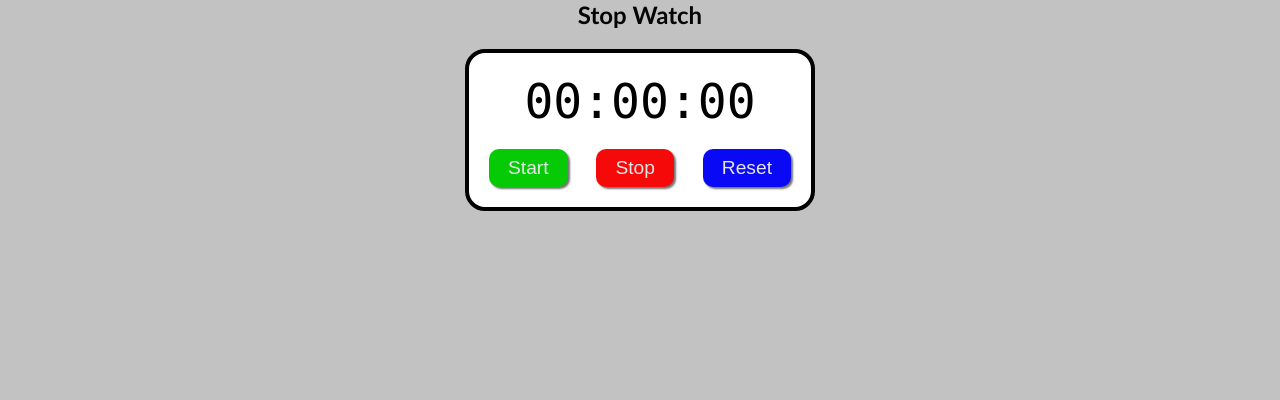
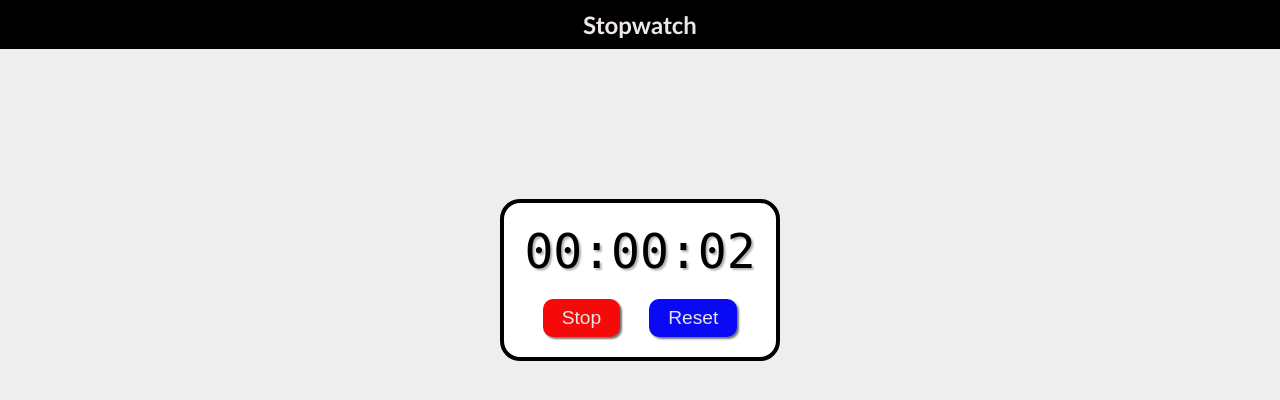
Before and after one commit to karthikn-7/StopWatch, a plain HTML site: page index.html in a window 1280 px wide. Both pictures are taken after a click on the button "Start". Drawn offline with Linux system fonts and the light colour scheme.

Commit message:
FILES MODIFICATION:Added UI and Added Functionalities

```diff
--- a/assets/app.js
+++ b/assets/app.js
@@ -0,0 +1,43 @@
+let tickClock = document.getElementById("tick-clock");
+let st = document.getElementById("start");
+let stp = document.getElementById("stop");
+let savedTime = {hour: 0, minute: 0, second: 0};
+
+function start() {
+    stp.style.display = "inline";
+    st.style.display = "none";
+    let { hour, minute, second } = savedTime;
+    interval = setInterval(function () {
+        second++;
+        if (second >= 60) {
+            second = 0;
+            minute++;
+            if (minute >= 60) {
+                minute = 0;
+                hour++;
+                if (hour >= 24) {
+                    hour = 0;
+                }
+            }
+        }
+
+        // Pad single-digit values with leading zeros
+        let display = `${hour.toString().padStart(2, "0")}:${minute.toString().padStart(2, "0")}:${second.toString().padStart(2, "0")}`;
+        tickClock.textContent = display;
+        savedTime = { hour, minute, second };
+    }, 1000);
+}
+
+
+const stop = function(){
+    st.style.display = "inline";
+    stp.style.display = "none"
+    clearInterval(interval)
+}
+
+const reset = function(){
+    stop()
+    savedTime = {hour:0,minute:0,second:0}
+    let {hour,minute,second} = savedTime
+    tickClock.textContent = "00:00:00"
+}
--- a/assets/style.css
+++ b/assets/style.css
@@ -4,12 +4,14 @@
 }
 h2{
     text-align: center;
-    color: hsl(0, 0%, 2%);
+    color: hsl(0, 16%, 92%);
+    padding: 10px;
+    background-color: black;
     font-family: 'Gill Sans', 'Gill Sans MT', Calibri, 'Trebuchet MS', sans-serif;
 }
 
 body{
-    background-color: hsl(0, 0%, 76%);
+    background-color: hsla(0, 0%, 70%, 0.213);
 }
 
 
@@ -17,10 +19,11 @@ body{
     display: flex;
     align-items: center;
     flex-direction: column;
-    margin-top: 20px;
 }
 
 .container{
+    position: relative;
+    top:150px;
     text-align: center;
     background-color: white;
     border: 4px solid black;
@@ -40,6 +43,10 @@ body{
     transition:box-shadow all ease-in ;
 }
 
+#tick-clock{
+    text-shadow: 2px 2px 2px hsl(0, 0%, 70%);
+}
+
 .btns-container button:active{
     box-shadow: none;
 }
@@ -50,6 +57,7 @@ body{
 }
 
 #stop{
+    display: none;
     background-color: hsl(0, 93%, 50%);
     color:hsl(0, 0%, 90%);
 }
--- a/index.html
+++ b/index.html
@@ -7,10 +7,10 @@
     <link rel="stylesheet" href="./assets/style.css">
 </head>
 <body>
-    <h2>Stop Watch</h2>
+    <h2>Stopwatch</h2>
     <div class="main-container">
         <div class="container">
-                <p>00:00:00</p>
+                <p id="tick-clock">00:00:00</p>
             <div class="btns-container">
                 <button id="start" onclick="start()">Start</button>
                 <button id="stop" onclick="stop()">Stop</button>
@@ -18,7 +18,6 @@
             </div>
         </div>
     </div>
-
     <script src="./assets/app.js"></script>
 </body>
 </html>
```
